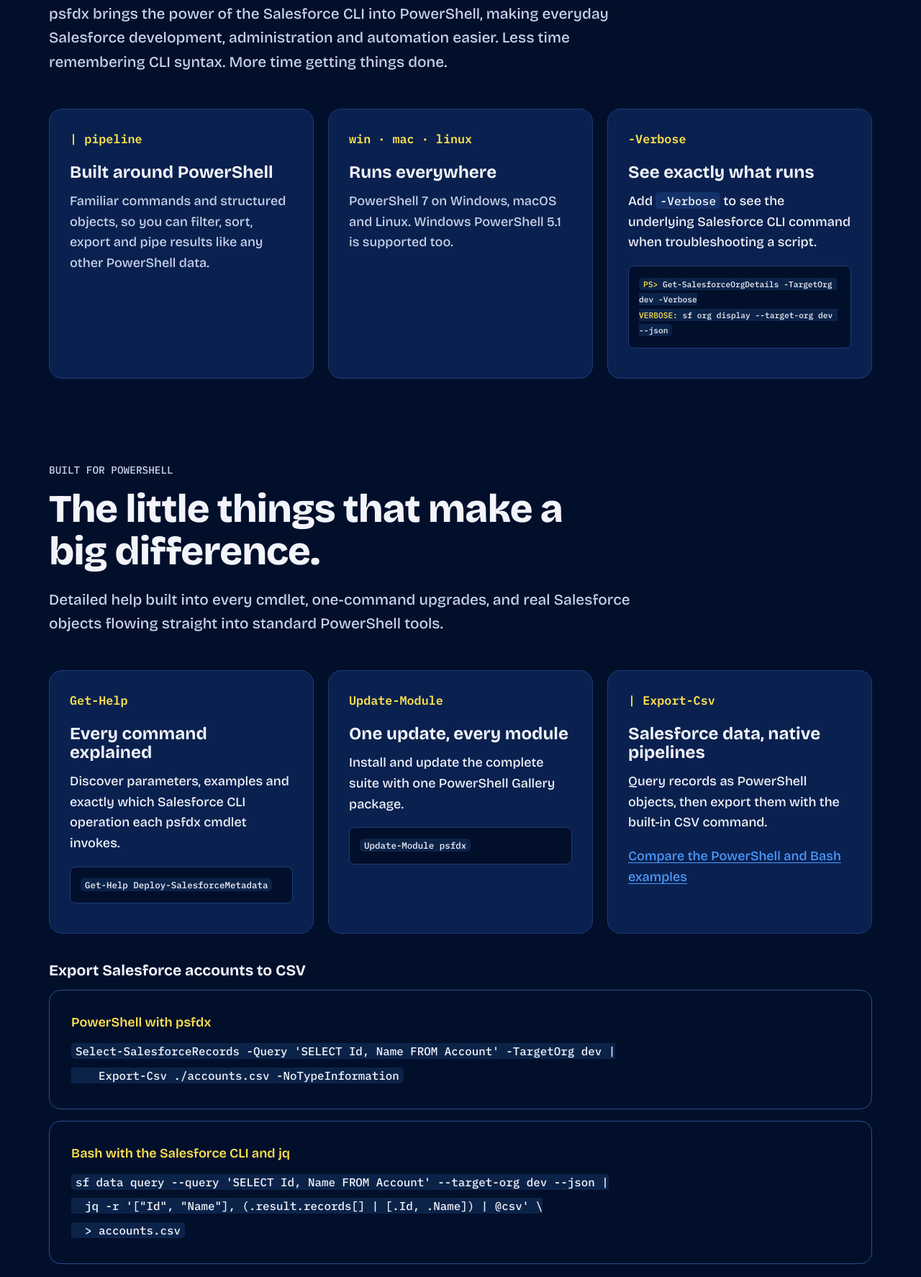
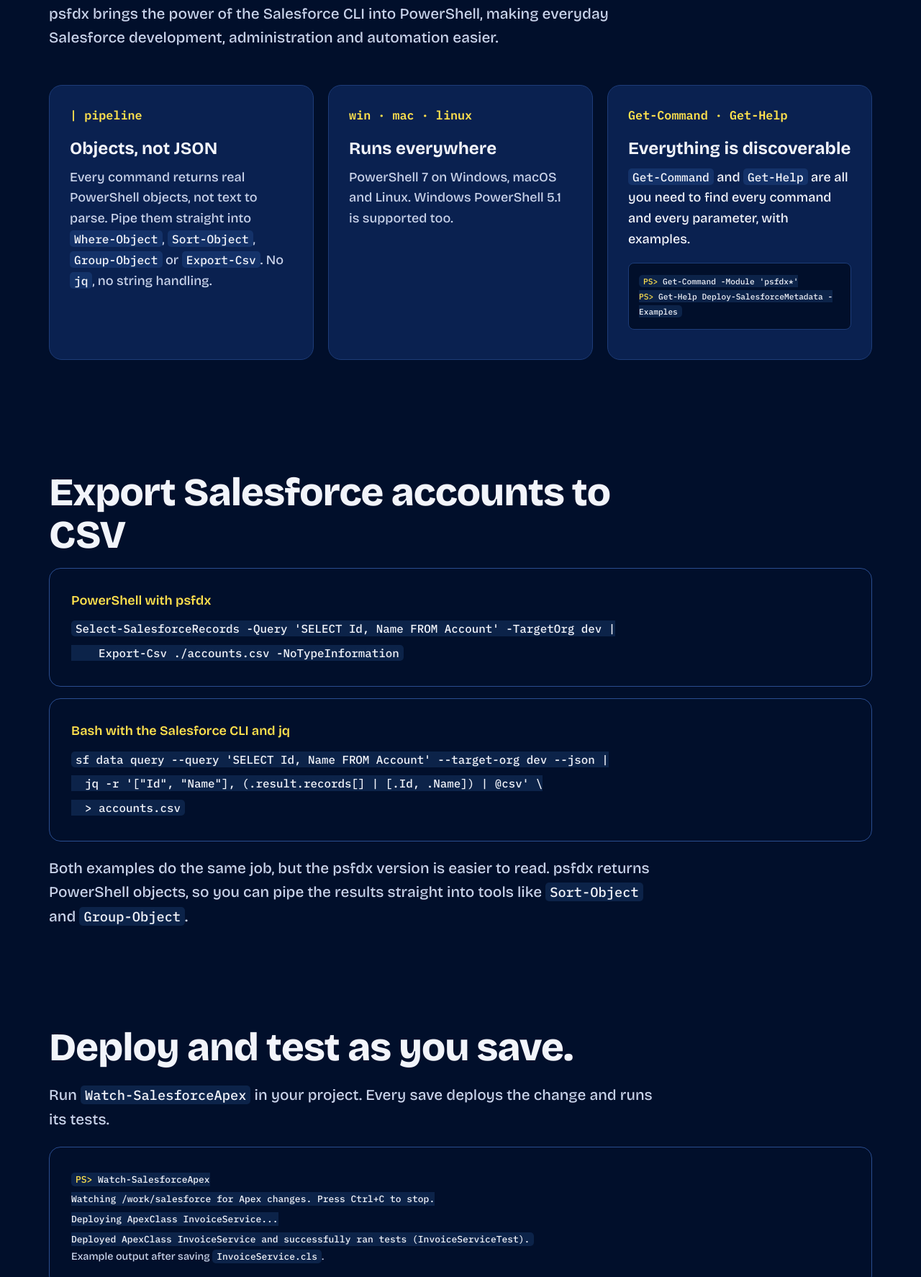
Before and after one commit to tonygward/psfdx, a plain HTML site: page site/src/index.html in a window 1280 px wide. Shown: the part 1210-2984 px from the top of the page at 72% size. Drawn offline with Linux system fonts and the light colour scheme; files whose address does not match are found by name.

Commit message:
docs: tighten the homepage copy and layout (#288) (#289)
Co-authored-by: Claude Sonnet 5.5 <noreply@anthropic.com>

```diff
--- a/site/src/index.html
+++ b/site/src/index.html
@@ -95,12 +95,12 @@
     <section id="why" class="section" aria-labelledby="why-title">
       <div class="wrap">
         <h2 id="why-title">A simpler, more intuitive way to work with Salesforce.</h2>
-        <p class="section-intro">psfdx brings the power of the Salesforce CLI into PowerShell, making everyday Salesforce development, administration and automation easier. Less time remembering CLI syntax. More time getting things done.</p>
+        <p class="section-intro">psfdx brings the power of the Salesforce CLI into PowerShell, making everyday Salesforce development, administration and automation easier.</p>
         <ul class="cards">
           <li class="card">
             <p class="card-tag">| pipeline</p>
-            <h3>Built around PowerShell</h3>
-            <p>Familiar commands and structured objects, so you can filter, sort, export and pipe results like any other PowerShell data.</p>
+            <h3>Objects, not JSON</h3>
+            <p>Every command returns real PowerShell objects, not text to parse. Pipe them straight into <code>Where-Object</code>, <code>Sort-Object</code>, <code>Group-Object</code> or <code>Export-Csv</code>. No <code>jq</code>, no string handling.</p>
           </li>
           <li class="card">
             <p class="card-tag">win · mac · linux</p>
@@ -108,11 +108,11 @@
             <p>PowerShell 7 on Windows, macOS and Linux. Windows PowerShell 5.1 is supported too.</p>
           </li>
           <li class="card">
-            <p class="card-tag">-Verbose</p>
-            <h3>See exactly what runs</h3>
-            <p>Add <code>-Verbose</code> to see the underlying Salesforce CLI command when troubleshooting a script.</p>
-            <pre><code><span class="prompt">PS&gt;</span> Get-SalesforceOrgDetails -TargetOrg dev -Verbose
-<span class="prompt">VERBOSE:</span> sf org display --target-org dev --json</code></pre>
+            <p class="card-tag">Get-Command · Get-Help</p>
+            <h3>Everything is discoverable</h3>
+            <p><code>Get-Command</code> and <code>Get-Help</code> are all you need to find every command and every parameter, with examples.</p>
+            <pre><code><span class="prompt">PS&gt;</span> Get-Command -Module 'psfdx*'
+<span class="prompt">PS&gt;</span> Get-Help Deploy-SalesforceMetadata -Examples</code></pre>
           </li>
         </ul>
       </div>
@@ -120,17 +120,8 @@
 
     <section id="powershell-examples" class="section" aria-labelledby="powershell-examples-title">
       <div class="wrap">
-        <p class="eyebrow">BUILT FOR POWERSHELL</p>
-        <h2 id="powershell-examples-title">The little things that make a big difference.</h2>
-        <p class="section-intro">Detailed help built into every cmdlet, one-command upgrades, and real Salesforce objects flowing straight into standard PowerShell tools.</p>
-        <ul class="cards">
-          <li class="card"><p class="card-tag">Get-Help</p><h3>Every command explained</h3><p>Discover parameters, examples and exactly which Salesforce CLI operation each psfdx cmdlet invokes.</p><pre><code>Get-Help Deploy-SalesforceMetadata</code></pre></li>
-          <li class="card"><p class="card-tag">Update-Module</p><h3>One update, every module</h3><p>Install and update the complete suite with one PowerShell Gallery package.</p><pre><code>Update-Module psfdx</code></pre></li>
-          <li class="card"><p class="card-tag">| Export-Csv</p><h3>Salesforce data, native pipelines</h3><p>Query records as PowerShell objects, then export them with the built-in CSV command.</p><p><a href="#pipeline-comparison">Compare the PowerShell and Bash examples</a></p></li>
-        </ul>
-
         <div id="pipeline-comparison" class="pipeline-comparison">
-          <h3>Export Salesforce accounts to CSV</h3>
+          <h2 id="powershell-examples-title">Export Salesforce accounts to CSV</h2>
           <figure class="code-box">
             <figcaption>PowerShell with psfdx</figcaption>
             <pre><code>Select-SalesforceRecords -Query 'SELECT Id, Name FROM Account' -TargetOrg dev |
@@ -149,14 +140,14 @@
 
     <section id="watch" class="section" aria-labelledby="watch-title">
       <div class="wrap">
-        <h2 id="watch-title">Deploy and test Apex as you save.</h2>
-        <p class="section-intro">Set a sandbox or scratch org as your default target, then start <code>Watch-SalesforceApex</code> from your Salesforce DX project. Saving a class or trigger deploys that component and runs related tests it discovers in the project.</p>
+        <h2 id="watch-title">Deploy and test as you save.</h2>
+        <p class="section-intro">Run <code>Watch-SalesforceApex</code> in your project. Every save deploys the change and runs its tests.</p>
         <figure class="code-box watch-example">
           <pre><code><span class="prompt">PS&gt;</span> Watch-SalesforceApex
 Watching /work/salesforce for Apex changes. Press Ctrl+C to stop.
 Deploying ApexClass InvoiceService...
 Deployed ApexClass InvoiceService and successfully ran tests (InvoiceServiceTest).</code></pre>
-          <figcaption class="fine">Example output after saving <code>InvoiceService.cls</code>. If a deployment or test fails, read the error in the terminal. Fix the issue and save the Apex file again to retry while the watcher is running.</figcaption>
+          <figcaption class="fine">Example output after saving <code>InvoiceService.cls</code>.</figcaption>
         </figure>
         <p><a href="/modules/psfdx-development/#Watch-SalesforceApex">Apex watcher help</a> · <a href="/modules/psfdx-development/#Watch-SalesforceJest">LWC Jest watch mode</a></p>
       </div>
@@ -165,7 +156,7 @@ Deployed ApexClass InvoiceService and successfully ran tests (InvoiceServiceTest
     <section id="modules" class="section modules" aria-labelledby="modules-title">
       <div class="wrap">
         <p class="eyebrow"><span class="prompt">PS&gt;</span> Get-Command -Module 'psfdx*'</p>
-        <h2 id="modules-title">One installation. Every Salesforce workflow.</h2>
+        <h2 id="modules-title"><span class="h1-line">One install.</span> <span class="h1-line">Every Salesforce workflow.</span></h2>
         <ul class="module-list">
           <li><a class="module-row" href="/modules/psfdx/"><span class="module-name">psfdx</span><span class="module-desc">Connection, query and records</span><span class="module-arrow" aria-hidden="true">→</span></a></li>
           <li><a class="module-row" href="/modules/psfdx-metadata/"><span class="module-name">psfdx-metadata</span><span class="module-desc">Retrieve, deploy and describe metadata</span><span class="module-arrow" aria-hidden="true">→</span></a></li>
@@ -179,7 +170,7 @@ Deployed ApexClass InvoiceService and successfully ran tests (InvoiceServiceTest
           <li><a class="module-row" href="/modules/psfdx-agentforce/"><span class="module-name">psfdx-agentforce</span><span class="module-desc">Agents, Agentforce tests, Data Libraries and MCP</span><span class="module-arrow" aria-hidden="true">→</span></a></li>
           <li><a class="module-row" href="/modules/psfdx-shared/"><span class="module-name">psfdx-shared</span><span class="module-desc">Shared internal PowerShell helpers</span><span class="module-arrow" aria-hidden="true">→</span></a></li>
         </ul>
-        <p class="fine">Explore each module above or see the full command catalogue in the <a href="%GITHUB_URL%#modules">README</a>, or run <code>Get-Command -Module 'psfdx*'</code> after <code>Import-Module psfdx</code>.</p>
+        <p class="update-tile"><code>Update-Module psfdx</code><span>One command updates every module.</span></p>
       </div>
     </section>
 
--- a/site/src/style.css
+++ b/site/src/style.css
@@ -181,6 +181,8 @@ code { background: rgba(77, 155, 255, 0.14); color: var(--text); padding: 1px 6p
 .module-desc { color: var(--muted); }
 .module-arrow { font-family: var(--mono); color: var(--cyan); transition: transform .18s ease; }
 .module-row:hover .module-arrow { transform: translateX(6px); }
+.update-tile { display: flex; flex-wrap: wrap; align-items: center; gap: 6px 16px; width: fit-content; max-width: 100%; margin: 0; padding: 10px 18px; background: var(--yellow); color: var(--bg); border-radius: 12px; font-weight: 600; }
+.update-tile code { background: rgba(1, 15, 43, 0.12); color: var(--bg); font-family: var(--mono); font-weight: 700; }
 
 /* Closing */
 .closing { background: var(--yellow); color: var(--bg); padding: clamp(56px, 9vw, 110px) 0; }
@@ -196,7 +198,7 @@ code { background: rgba(77, 155, 255, 0.14); color: var(--text); padding: 1px 6p
 /* Footer */
 .site-footer { padding: 40px 0 56px; color: var(--muted); font-family: var(--mono); font-size: 0.85rem; }
 .site-footer a { color: var(--text); }
-.disclaimer { max-width: 70ch; color: var(--muted); font-family: var(--display); font-size: 0.85rem; margin-top: 0.8em; }
+.disclaimer { color: var(--muted); font-family: var(--display); font-size: 0.85rem; margin-top: 0.8em; }
 
 /* Small screens */
 @media (max-width: 900px) {
```
Also changed, not shown: site/build.test.mjs (+20 -2 lines).
